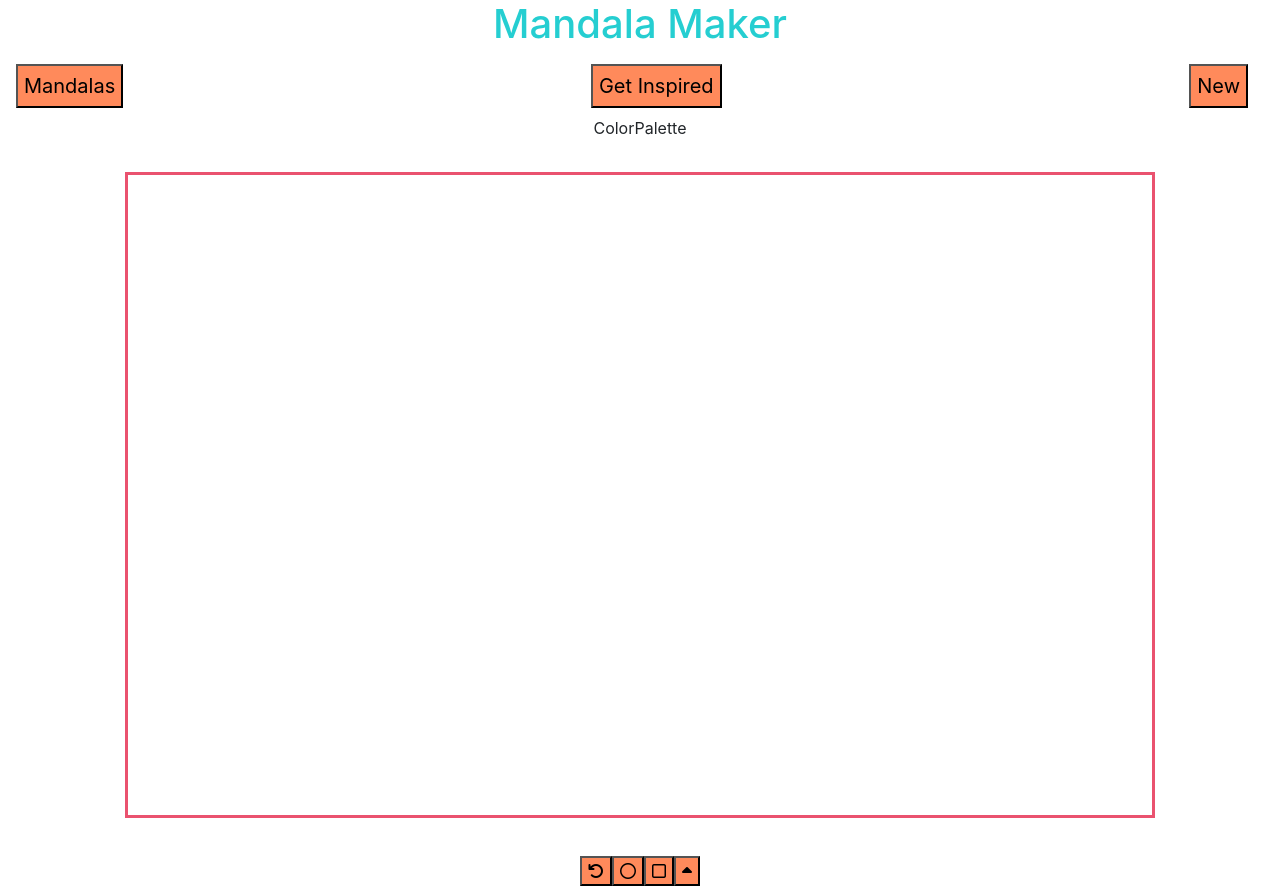
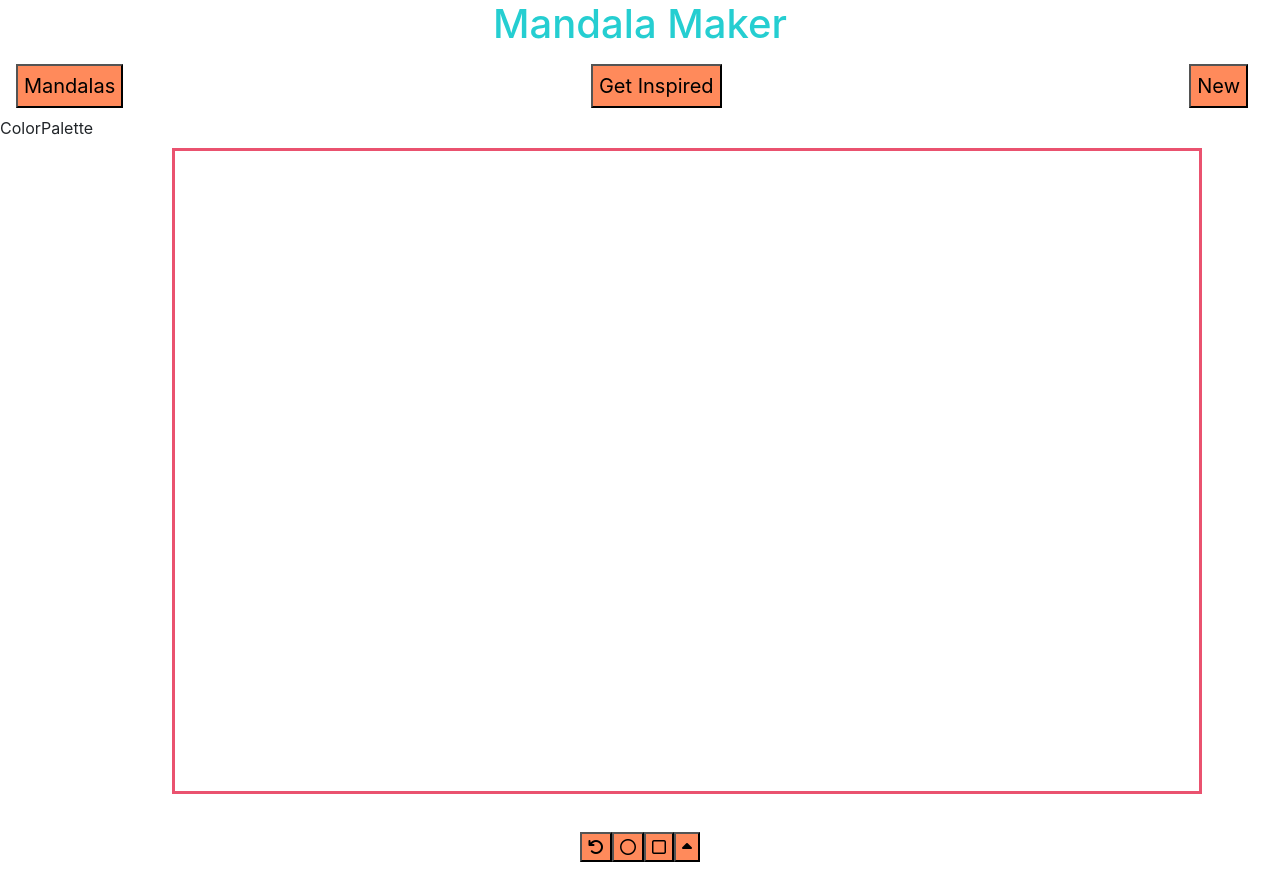
Before and after one commit to nicoledow/mandala-maker, a React (Create React App) app in the folder mandala-maker/: page / in a window 1280 px wide. After the commit the page ends 862 px from the top, so only its background shows below. Built offline with nearby package versions, Linux system fonts and the light colour scheme.

Commit message:
colorpalette componeent float left

```diff
--- a/mandala-maker/src/index.css
+++ b/mandala-maker/src/index.css
@@ -36,3 +36,7 @@ canvas {
 nav button {
   background: #FF8A5B;
 }
+
+#color-palette {
+  float: left;
+}
```
